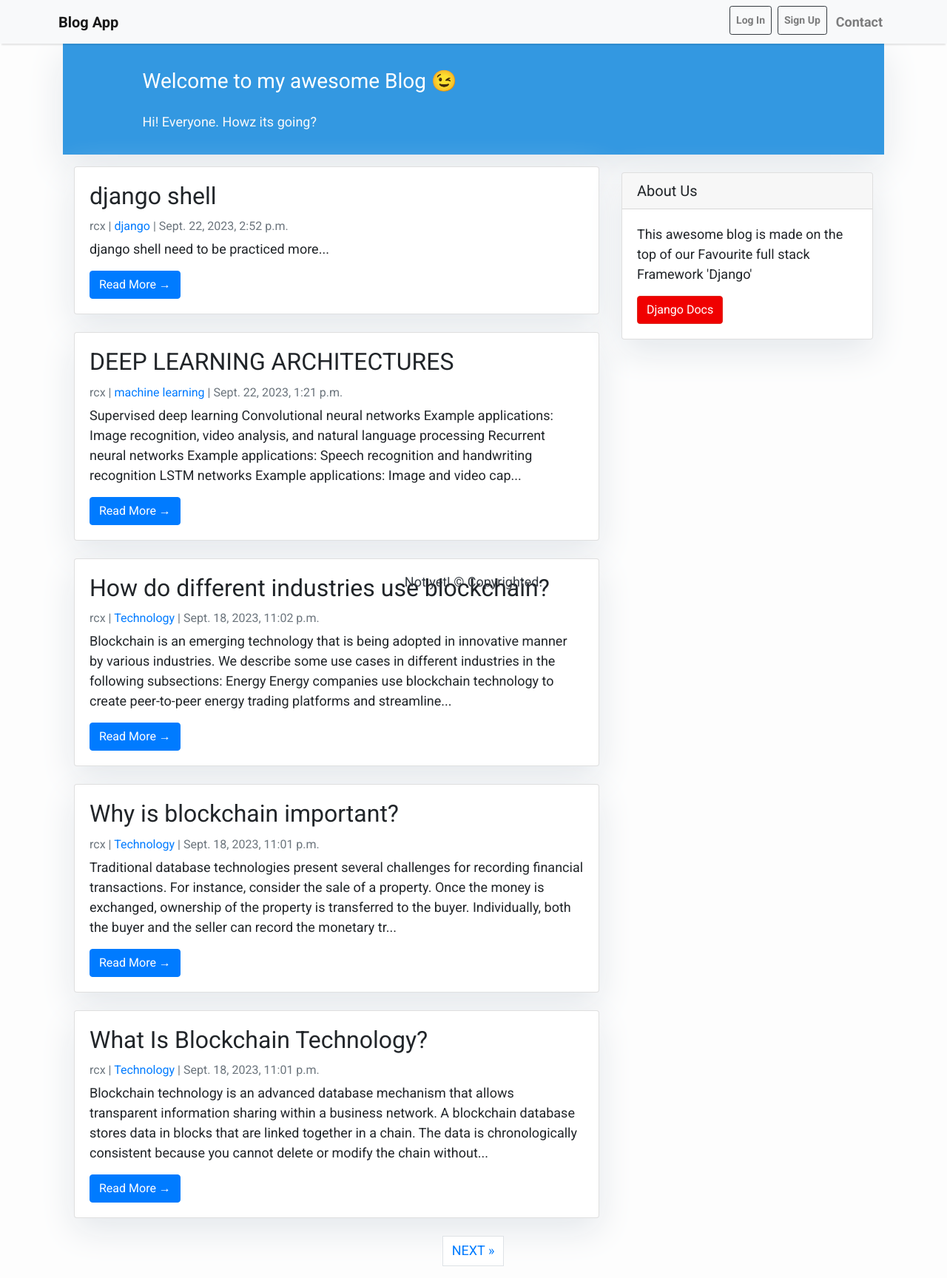
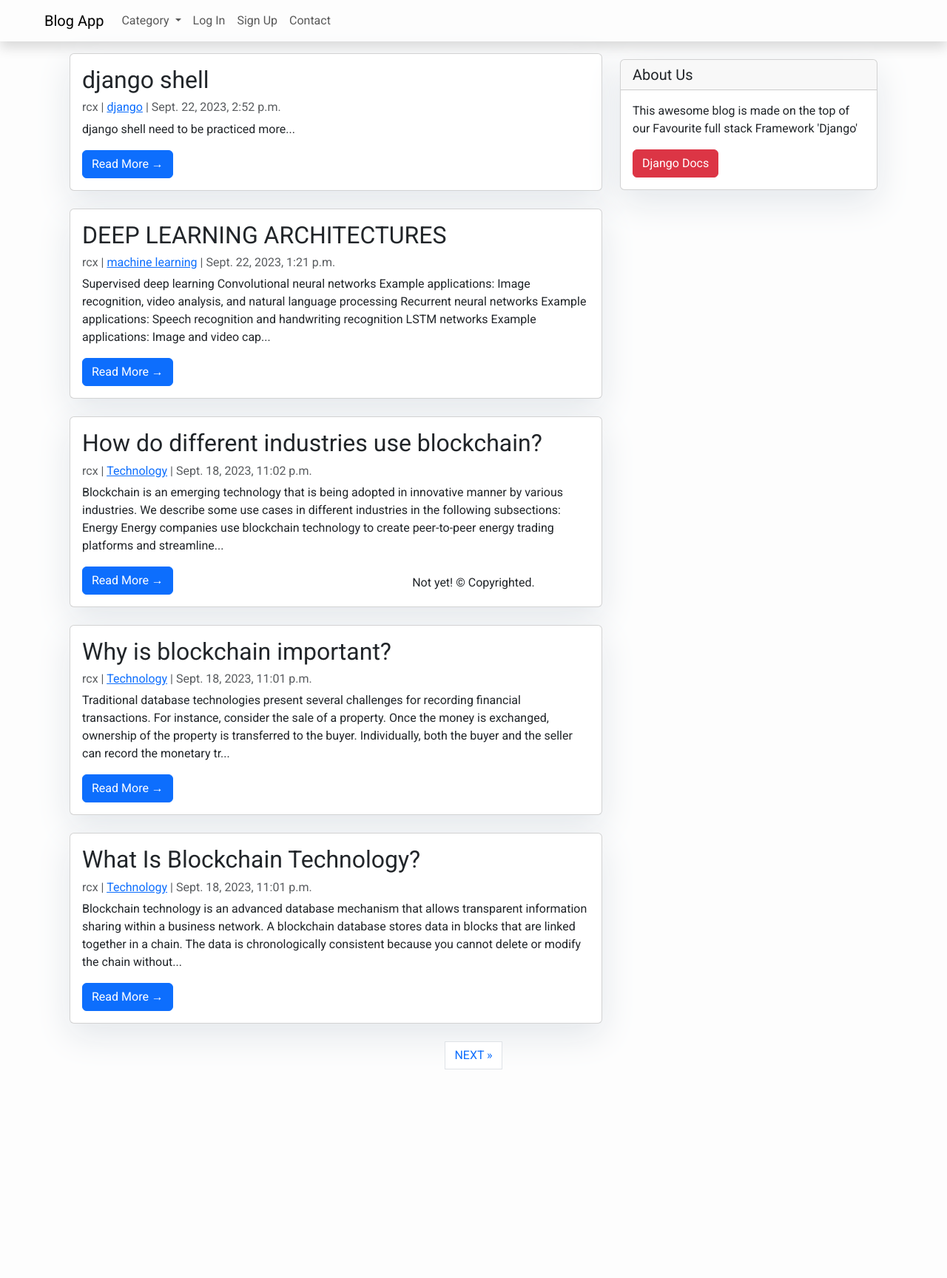
Before and after one commit to itsrcx/learnDjango, a Django app: page / in a window 1280 px wide. Shown: the whole page at 74% size. After the commit the page ends 1446 px from the top, so only its background shows below. Run offline with Django 4.2, Linux system fonts and the light colour scheme; data comes from the database, SQL or seed files in the repository; both versions use the stored data as it was after the commit; some libraries are stand-ins or nearby versions.

Commit message:
added CDNs of bootstrap5

```diff
--- a/src/blogging/templates/base.html
+++ b/src/blogging/templates/base.html
@@ -1,13 +1,13 @@
 <!DOCTYPE html>
-<html>
+<html lang="en">
 
     <head>
         <title>{% block title %}Home{% endblock title %}</title>
-        <link href="https://fonts.googleapis.com/css?family=Roboto:400,700" rel="stylesheet">
+        <meta charset="utf-8">
         <meta name="google" content="notranslate" />
         <meta name="viewport" content="width=device-width, initial-scale=1" />
-        <link rel="stylesheet" href="https://maxcdn.bootstrapcdn.com/bootstrap/4.0.0/css/bootstrap.min.css" integrity="sha384-Gn5384xqQ1aoWXA+058RXPxPg6fy4IWvTNh0E263XmFcJlSAwiGgFAW/dAiS6JXm"
-            crossorigin="anonymous" />
+        <link href="https://fonts.googleapis.com/css?family=Roboto:400,700" rel="stylesheet">
+        <link href="https://cdn.jsdelivr.net/npm/bootstrap@5.3.2/dist/css/bootstrap.min.css" rel="stylesheet" integrity="sha384-T3c6CoIi6uLrA9TneNEoa7RxnatzjcDSCmG1MXxSR1GAsXEV/Dwwykc2MPK8M2HN" crossorigin="anonymous">
             {% load static %}
         <link rel="shortcut icon" type="image/x-icon/png" href="{% static 'icons/favicon.ico' %}">
     </head>
@@ -18,53 +18,47 @@
             font-family: "Roboto", sans-serif;
             font-size: 16px;
             background-color: #fdfdfd;
-        }
-        .shadow {
-            box-shadow: 0 4px 2px -2px rgba(0, 0, 0, 0.1);
-        }
-        .btn-danger {
-            color: #fff;
-            background-color: #f00000;
-            border-color: #dc281e;
-        }
-        .masthead {
-            background: #3398E1;
-            height: auto;
-            padding-bottom: 15px;
-            box-shadow: 0 16px 48px #E3E7EB;
-            padding-top: 10px;
-        }
-    </style>
+            }
+        </style>
 
         <!-- Navigation -->
-        <nav class="navbar navbar-expand-lg navbar-light bg-light shadow">
+        <nav class="navbar navbar-expand-lg shadow">
             <div class="container-fluid mx-5">
                 <a class="navbar-brand font-weight-bold" href="{% url 'home' %}">Blog App</a>
-                <button class="navbar-toggler navbar-toggler-right" type="button" data-mdb-toggle="collapse" data-mdb-target="#navbarResponsive"
-                    aria-controls="navbarResponsive" aria-expanded="false" aria-label="Toggle navigation">
+                <button class="navbar-toggler navbar-toggler-right" type="button" data-bs-toggle="collapse" data-bs-target="#navbarSupportedContent" aria-controls="navbarSupportedContent" aria-expanded="false" aria-label="Toggle navigation">
                     <span class="navbar-toggler-icon"></span>
                 </button>
-                <div class="collapse navbar-collapse" id="navbarResponsive">
-                    <ul class="navbar-nav ml-auto">
-
+                <div class="collapse navbar-collapse" id="navbarSupportedContent">
+                    <ul class="navbar-nav me-auto mb-2 mb-lg-0">
+                        <li class="nav-item dropdown">
+                            <a class="nav-link dropdown-toggle" href="#" role="button" data-bs-toggle="dropdown" aria-expanded="false">
+                              Category
+                            </a>
+                            <ul class="dropdown-menu">
+                              <li><a class="dropdown-item" href="#">Action</a></li>
+                              <li><a class="dropdown-item" href="#">Another action</a></li>
+                              <li><hr class="dropdown-divider"></li>
+                              <li><a class="dropdown-item" href="#">Something else here</a></li>
+                            </ul>
+                        </li>
                         {% if user.is_authenticated %}
                             <li class="nav-item">
-                                <a class="nav-link text-light btn btn-success btn-lg active btn-sm  mx-3" href="{% url 'addPost' %}">CREATE POST</a>
+                                <a class="nav-link" href="{% url 'addPost' %}">CREATE POST</a>
                             </li>
                             <li class="nav-item">
-                                <a class="nav-link font-weight-bold btn btn-outline-dark  btn-sm mx-1" href="{% url 'logout' %}">Log Out</a>
+                                <a class="nav-link" href="{% url 'logout' %}">Log Out</a>
                             </li>
                         {% else %}
                             <li class="nav-item">
-                                <a class="nav-link font-weight-bold btn btn-outline-dark  btn-sm mx-1" href="{% url 'login' %}">Log In</a>
+                                <a class="nav-link" href="{% url 'login' %}">Log In</a>
                             </li>
                             <li class="nav-item">
-                                <a class="nav-link font-weight-bold btn btn-outline-dark  btn-sm mx-1" href="{% url 'signUp' %}">Sign Up</a>
+                                <a class="nav-link" href="{% url 'signUp' %}">Sign Up</a>
                             </li>
                         {% endif %}
 
                         <li class="nav-item text-black">
-                            <a class="nav-link text-black font-weight-bold" href="#">Contact</a>
+                            <a class="nav-link" href="#">Contact</a>
                         </li>
                     </ul>
                 </div>
@@ -81,5 +75,8 @@
             <p class="m-0 text-dark text-center ">Not yet! &copy; Copyrighted.</p>
         </footer>
         </div>
+        <script src="https://cdn.jsdelivr.net/npm/bootstrap@5.3.2/dist/js/bootstrap.bundle.min.js" integrity="sha384-C6RzsynM9kWDrMNeT87bh95OGNyZPhcTNXj1NW7RuBCsyN/o0jlpcV8Qyq46cDfL" crossorigin="anonymous"></script>
+        <script src="https://cdn.jsdelivr.net/npm/@popperjs/core@2.11.8/dist/umd/popper.min.js" integrity="sha384-I7E8VVD/ismYTF4hNIPjVp/Zjvgyol6VFvRkX/vR+Vc4jQkC+hVqc2pM8ODewa9r" crossorigin="anonymous"></script>
+        <script src="https://cdn.jsdelivr.net/npm/bootstrap@5.3.2/dist/js/bootstrap.min.js" integrity="sha384-BBtl+eGJRgqQAUMxJ7pMwbEyER4l1g+O15P+16Ep7Q9Q+zqX6gSbd85u4mG4QzX+" crossorigin="anonymous"></script>
     </body>
 </html>
--- a/src/blogging/templates/blogging/index.html
+++ b/src/blogging/templates/blogging/index.html
@@ -1,35 +1,7 @@
 {% extends "base.html" %}
 {% block title %}Home{% endblock title %}
 {% block content %}
-<style>
-    body {
-        font-family: "Roboto", sans-serif;
-        font-size: 18px;
-        background-color: #fdfdfd;
-    }
 
-    .head_text {
-        color: white;
-    }
-
-    .card {
-        box-shadow: 0 16px 48px #E3E7EB;
-    }
-</style>
-
-<header class="masthead">
-    <div class="overlay"></div>
-    <div class="container">
-        <div class="row">
-            <div class=" col-md-8 col-md-10 mx-auto">
-                <div class="site-heading">
-                    <h3 class=" site-heading my-4 mt-3 text-white"> Welcome to my awesome Blog &#128521;</h3>
-                    <p class="text-light">Hi! Everyone. Howz its going?</p>
-                </div>
-            </div>
-        </div>
-    </div>
-</header>
 <div class="container">
     <div class="row">
         <!-- Blog Entries Column -->
```
Also changed, not shown: src/db.sqlite3.
